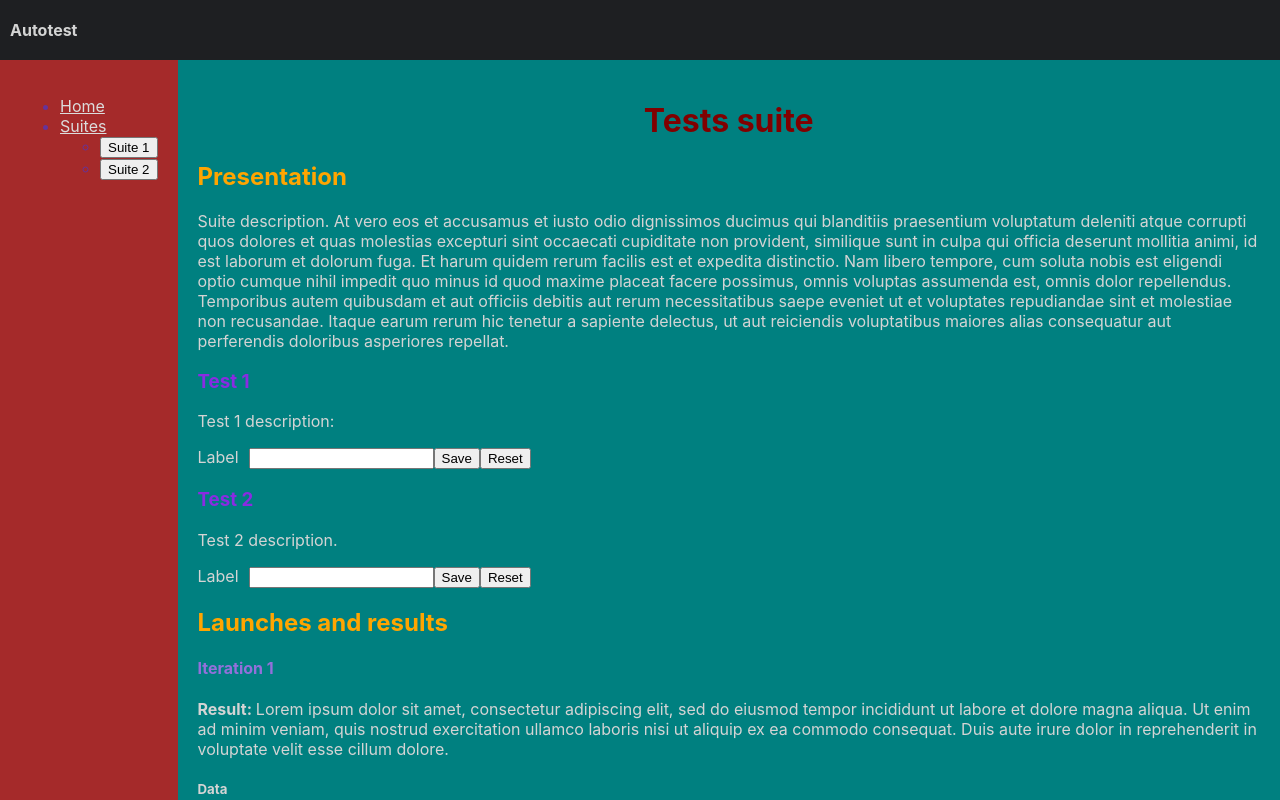
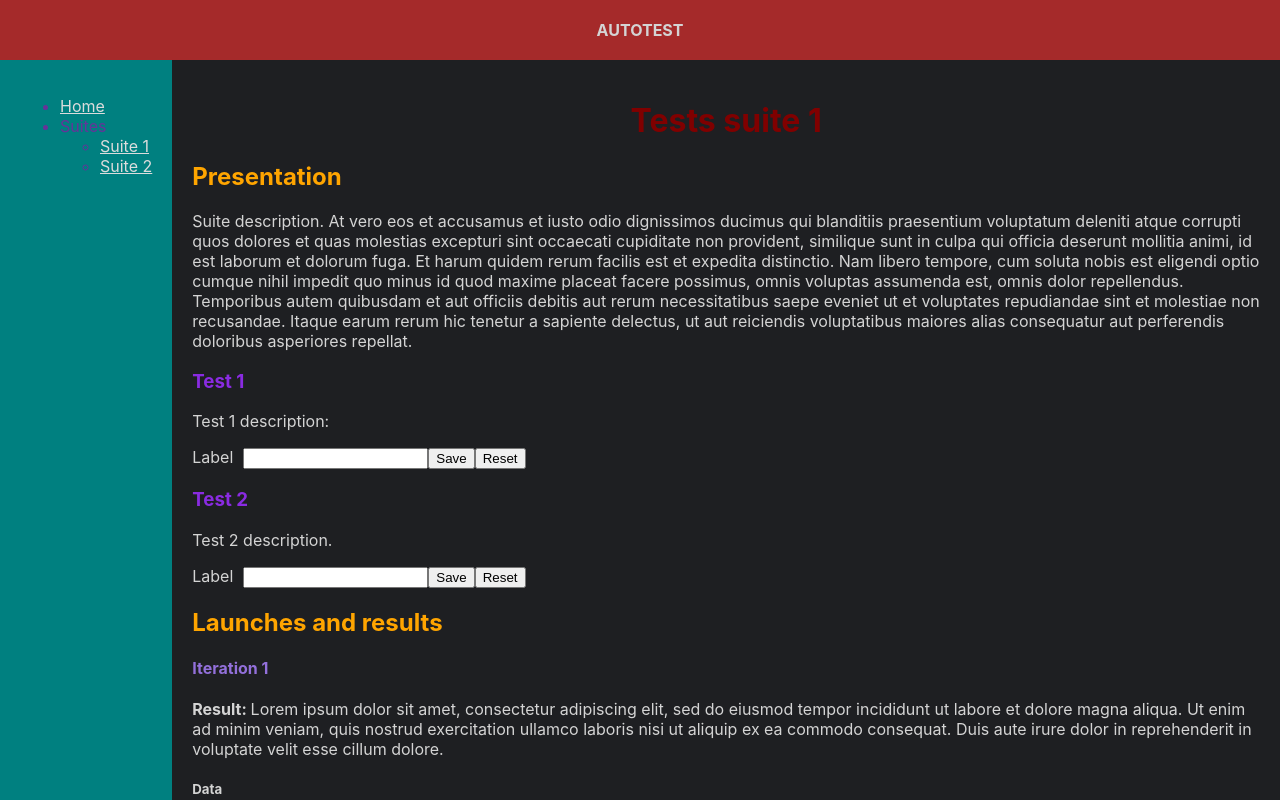
Before and after one commit to ophelielv/autotest, a React (Create React App) app in the folder autotestfront/: page /suite/1 in a window 1280 px wide. Shown: the top 800 px of the page. Built offline with nearby package versions, Linux system fonts and the light colour scheme.

Commit message:
home and suites routing

```diff
--- a/autotestfront/src/App.css
+++ b/autotestfront/src/App.css
@@ -8,12 +8,16 @@
 .App-header {
   grid-column: 1 / -1;
   padding: 20px 10px;
+  text-align: center;
+  background-color: brown;
+  text-transform: uppercase;
 }
 
 .App-footer {
   text-align: center;
   padding: 20px 10px;
   grid-column: 1 / -1;
+  background-color: brown;
 }
 
 h1 { color: maroon; text-align: center;}
@@ -27,12 +31,11 @@ label {
 }
 
 .Main-container{
-  background-color: teal;
   padding: 20px 20px;
 }
 
 .App-nav {
-  background-color: brown;
+  background-color: teal;
   padding: 20px 20px;
 }
 
--- a/autotestfront/src/App.js
+++ b/autotestfront/src/App.js
@@ -3,7 +3,7 @@ import Navigation from './components/navigation';
 import {
   BrowserRouter as Router,
   Switch,
-  Route
+  Route,
 } from "react-router-dom";
 import './App.css';
 
@@ -23,7 +23,7 @@ function App() {
         {/* A <Switch> looks through its children <Route>s and
             renders the first one that matches the current URL. */}
         <Switch>
-          <Route path="/suite"><Suite /></Route>
+          <Route path="/suite/:suiteId"><Suite /></Route>
           <Route path="/"><Home /></Route>
         </Switch>
 
--- a/autotestfront/src/components/navigation.js
+++ b/autotestfront/src/components/navigation.js
@@ -15,14 +15,13 @@ function Navigation(props) {
     <nav className="App-nav">
       <ul>
         <li><Link to="/">Home</Link></li>
-        <li>
-          <Link to="/suite">Suites</Link>
+        <li>Suites
           <ul>
-            {suites.map(suite => (
-              <li key={suite.id}>
-                <button>{suite.name}</button>
+            {suites.map(suite =>
+              <li>
+                <Link to={`/suite/${suite.id}`}>{suite.name}</Link>
               </li>
-            ))}
+            )}
           </ul>
         </li>
       </ul>
--- a/autotestfront/src/scenes/suite.js
+++ b/autotestfront/src/scenes/suite.js
@@ -1,9 +1,14 @@
 import React from 'react';
+import {
+  useParams
+} from 'react-router-dom';
 import './suite.css';
 import Iteration from '../components/iteration';
 import Test from './test';
 
 function Suite() {
+
+  const { suiteId } = useParams();
 
   const tests = [
     {
@@ -45,7 +50,7 @@ function Suite() {
 
   return (
     <main className="Main-container">
-      <h1>Tests suite</h1>
+      <h1>Tests suite {suiteId}</h1>
       <h2>Presentation</h2>
       <p>
         Suite description. At vero eos et accusamus et iusto odio dignissimos ducimus qui blanditiis praesentium
```
